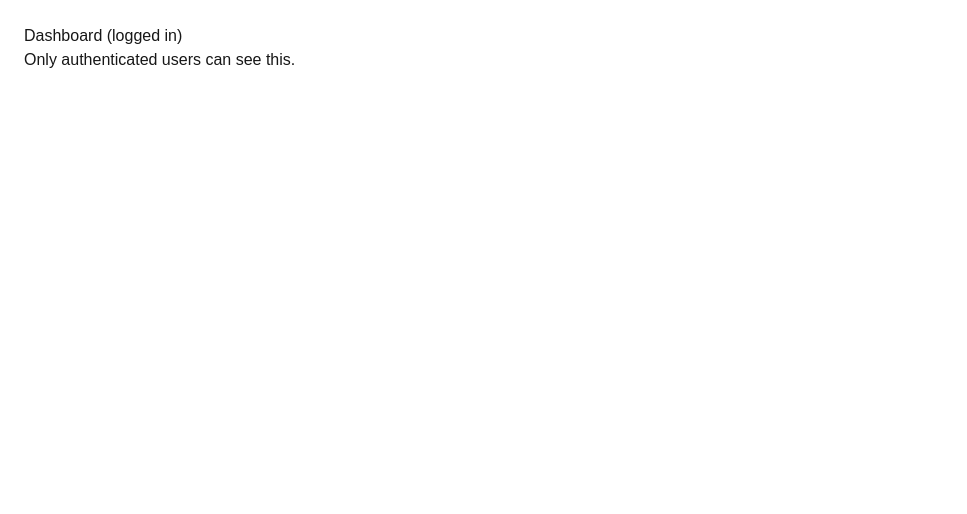
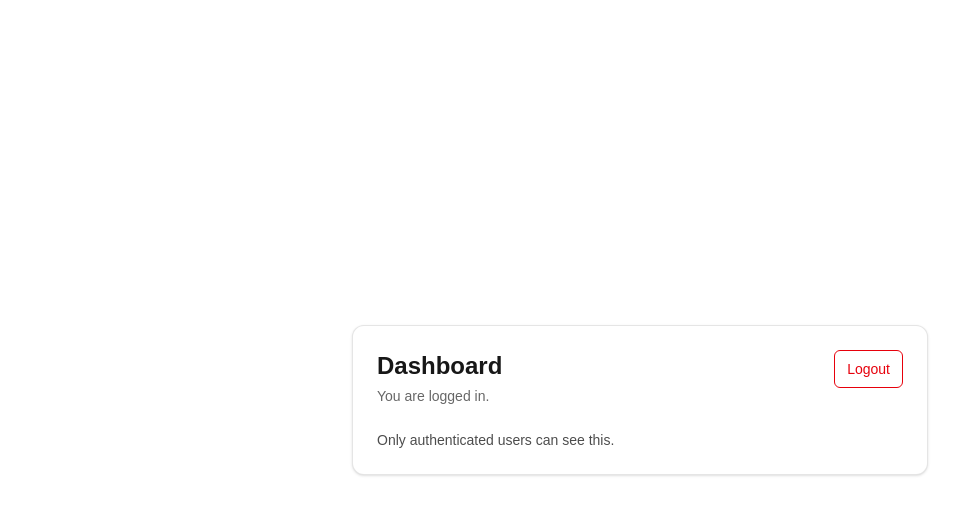
Before and after one commit to samuelashu21/training, a Next.js app: page /dashboard in a window 1280 px wide. Shown: the top 514 px of the page, without its empty margins (0-967 px from the left). Built offline with nearby package versions, Linux system fonts and the light colour scheme.

Commit message:
feat: add logout button and dashboard styling
Agent-Logs-Url: https://github.com/samuelashu21/training/sessions/e32e7fce-bae3-401f-a38c-f87ee2b85e69

Co-authored-by: samuelashu21 <261195727+samuelashu21@users.noreply.github.com>

```diff
--- a/app/admin/page.tsx
+++ b/app/admin/page.tsx
@@ -1,9 +1,23 @@
+import LogoutButton from "../components/logout-button";
+
 export default async function AdminPage() {
   // This page is protected by middleware + role check
   return (
-    <main style={{ padding: 24 }}>
-      <h1>Admin</h1>
-      <p>Only admins can see this.</p>
+    <main className="flex min-h-screen items-center justify-center px-6 py-10">
+      <section className="w-full max-w-xl rounded-xl border border-black/10 bg-white p-6 shadow-sm dark:border-white/10 dark:bg-zinc-900">
+        <div className="mb-6 flex items-start justify-between gap-4">
+          <div>
+            <h1 className="text-2xl font-semibold">Admin Dashboard</h1>
+            <p className="mt-1 text-sm text-black/60 dark:text-white/60">
+              Administrator access granted.
+            </p>
+          </div>
+          <LogoutButton />
+        </div>
+        <p className="text-sm text-black/70 dark:text-white/70">
+          Only admins can see this.
+        </p>
+      </section>
     </main>
   );
 }
--- /dev/null
+++ b/app/components/logout-button.tsx
@@ -0,0 +1,32 @@
+"use client";
+
+import { useRouter } from "next/navigation";
+import { useState } from "react";
+
+export default function LogoutButton() {
+  const router = useRouter();
+  const [isLoading, setIsLoading] = useState(false);
+
+  async function onLogout() {
+    if (isLoading) return;
+    setIsLoading(true);
+
+    try {
+      await fetch("/api/auth/logout", { method: "POST" });
+    } finally {
+      router.replace("/login");
+      router.refresh();
+    }
+  }
+
+  return (
+    <button
+      type="button"
+      onClick={onLogout}
+      disabled={isLoading}
+      className="rounded-md border border-red-600 px-3 py-2 text-sm font-medium text-red-600 transition hover:bg-red-50 disabled:cursor-not-allowed disabled:opacity-70 dark:hover:bg-red-950/40"
+    >
+      {isLoading ? "Logging out..." : "Logout"}
+    </button>
+  );
+}
--- a/app/dashboard/page.tsx
+++ b/app/dashboard/page.tsx
@@ -1,9 +1,23 @@
+import LogoutButton from "../components/logout-button";
+
 export default async function DashboardPage() {
   // This page is protected by middleware
   return (
-    <main style={{ padding: 24 }}>
-      <h1>Dashboard (logged in)</h1>
-      <p>Only authenticated users can see this.</p>
+    <main className="flex min-h-screen items-center justify-center px-6 py-10">
+      <section className="w-full max-w-xl rounded-xl border border-black/10 bg-white p-6 shadow-sm dark:border-white/10 dark:bg-zinc-900">
+        <div className="mb-6 flex items-start justify-between gap-4">
+          <div>
+            <h1 className="text-2xl font-semibold">Dashboard</h1>
+            <p className="mt-1 text-sm text-black/60 dark:text-white/60">
+              You are logged in.
+            </p>
+          </div>
+          <LogoutButton />
+        </div>
+        <p className="text-sm text-black/70 dark:text-white/70">
+          Only authenticated users can see this.
+        </p>
+      </section>
     </main>
   );
 }
--- a/src/app/admin/page.tsx
+++ b/src/app/admin/page.tsx
@@ -1,9 +1,23 @@
+import LogoutButton from "../components/logout-button";
+
 export default async function AdminPage() {
   // This page is protected by middleware + role check
   return (
-    <main style={{ padding: 24 }}>
-      <h1>Admin</h1>
-      <p>Only admins can see this.</p>
+    <main className="flex min-h-screen items-center justify-center px-6 py-10">
+      <section className="w-full max-w-xl rounded-xl border border-black/10 bg-white p-6 shadow-sm dark:border-white/10 dark:bg-zinc-900">
+        <div className="mb-6 flex items-start justify-between gap-4">
+          <div>
+            <h1 className="text-2xl font-semibold">Admin Dashboard</h1>
+            <p className="mt-1 text-sm text-black/60 dark:text-white/60">
+              Administrator access granted.
+            </p>
+          </div>
+          <LogoutButton />
+        </div>
+        <p className="text-sm text-black/70 dark:text-white/70">
+          Only admins can see this.
+        </p>
+      </section>
     </main>
   );
 }
--- /dev/null
+++ b/src/app/components/logout-button.tsx
@@ -0,0 +1,32 @@
+"use client";
+
+import { useRouter } from "next/navigation";
+import { useState } from "react";
+
+export default function LogoutButton() {
+  const router = useRouter();
+  const [isLoading, setIsLoading] = useState(false);
+
+  async function onLogout() {
+    if (isLoading) return;
+    setIsLoading(true);
+
+    try {
+      await fetch("/api/auth/logout", { method: "POST" });
+    } finally {
+      router.replace("/login");
+      router.refresh();
+    }
+  }
+
+  return (
+    <button
+      type="button"
+      onClick={onLogout}
+      disabled={isLoading}
+      className="rounded-md border border-red-600 px-3 py-2 text-sm font-medium text-red-600 transition hover:bg-red-50 disabled:cursor-not-allowed disabled:opacity-70 dark:hover:bg-red-950/40"
+    >
+      {isLoading ? "Logging out..." : "Logout"}
+    </button>
+  );
+}
--- a/src/app/dashboard/page.tsx
+++ b/src/app/dashboard/page.tsx
@@ -1,9 +1,23 @@
+import LogoutButton from "../components/logout-button";
+
 export default async function DashboardPage() {
   // This page is protected by middleware
   return (
-    <main style={{ padding: 24 }}>
-      <h1>Dashboard (logged in)</h1>
-      <p>Only authenticated users can see this.</p>
+    <main className="flex min-h-screen items-center justify-center px-6 py-10">
+      <section className="w-full max-w-xl rounded-xl border border-black/10 bg-white p-6 shadow-sm dark:border-white/10 dark:bg-zinc-900">
+        <div className="mb-6 flex items-start justify-between gap-4">
+          <div>
+            <h1 className="text-2xl font-semibold">Dashboard</h1>
+            <p className="mt-1 text-sm text-black/60 dark:text-white/60">
+              You are logged in.
+            </p>
+          </div>
+          <LogoutButton />
+        </div>
+        <p className="text-sm text-black/70 dark:text-white/70">
+          Only authenticated users can see this.
+        </p>
+      </section>
     </main>
   );
 }
```
